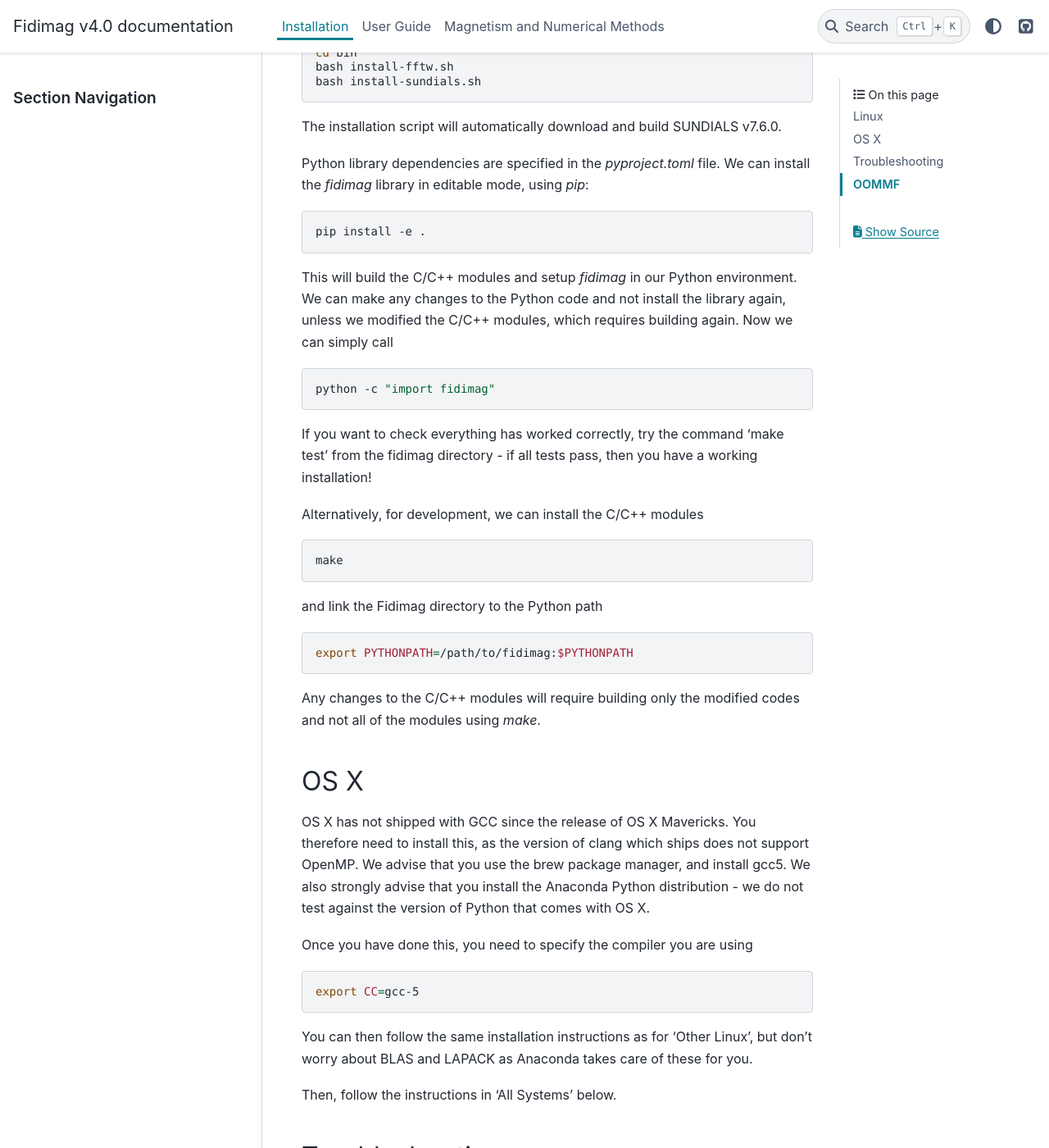
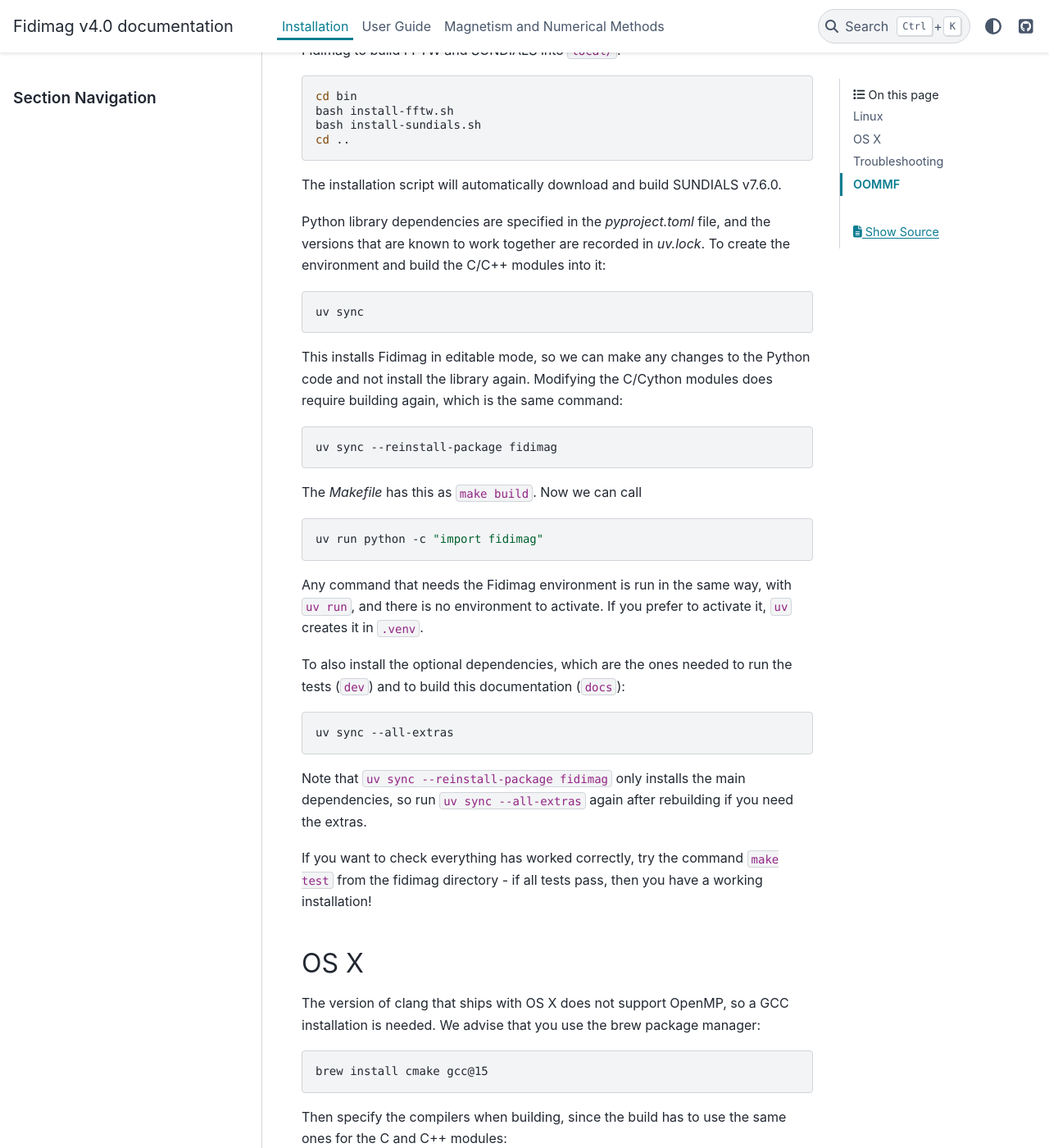
Before and after one commit to computationalmodelling/fidimag, a Sphinx documentation site: the page built from doc/install.rst, in a window 1280 px wide and 1400 px high, scrolled down 875 px. Shown: the whole window at 82% size. Built offline with Sphinx 7.4.7 and the PyData theme 0.15.4, drawn with Linux system fonts in a browser that asks for light colours; pages that are not in the unit, such as notebooks, are missing from menus; some of the changed text lies outside the part shown.

Commit message:
doc: describe the uv build in the installation instructions
The instructions still told the reader to build with `pip install -e .`, or to
run `make` and then set PYTHONPATH by hand, neither of which is how the package
has been built since the move to scikit-build-core. They now describe `uv sync`,
how to rebuild after changing the C or Cython sources, that commands are run
with `uv run` rather than by activating an environment, and how to get the
optional dependencies, including the caveat that `uv sync --reinstall-package
fidimag` drops them again.

The OS X section advised gcc5 and Anaconda; it now matches BUILD.md, which is
also referenced for anything more detailed. Adds `make clean` to the
troubleshooting section, and a note that the build searches `local/` before the
system for FFTW.

Co-Authored-By: Claude Opus 5 <noreply@anthropic.com>

```diff
--- a/doc/install.rst
+++ b/doc/install.rst
@@ -5,16 +5,19 @@ Installation
 Please use these instructions to build and run Fidimag on Linux, OS X, or Windows WSL.
 Fidimag can work in Windows using a Python disctribution such as Anaconda or Mamba, with a C/C++ compiler.
 
+Fidimag is built with `scikit-build-core` and CMake, and the Python environment
+is managed with `uv <https://docs.astral.sh/uv/>`. A more detailed description
+of the build, including how to pass options to CMake, is in ``BUILD.md``.
+
+
 Linux
 -----
 
-We recommend using `mamba <https://mamba.readthedocs.io/en/latest/>` (or conda). First create an environment with Python >= 3.10.
+Install `uv`, if it is not already available:
 
 .. code-block:: bash
 
-    mamba create -n fidimag python=3.13 -c conda-forge
-    mamba activate fidimag
-
+    curl -LsSf https://astral.sh/uv/install.sh | sh
 
 Now clone the repository and `cd` into it.
 
@@ -23,68 +26,87 @@ Now clone the repository and `cd` into it.
     git clone git@github.com:computationalmodelling/fidimag.git
     cd fidimag
 
-
-Install FFTW and Sundials. You will need a relatively recent installation of  (> version 3) to use the Sundials script. You may also need to install development versions of
+Fidimag needs FFTW and SUNDIALS, and you may also need the development versions
+of
 
 * BLAS
 * LAPACK
 
-though many Linux distributions come with these. Using the scripts provided in Fidimag:
+though many Linux distributions come with these. You will also need CMake (>=
+3.18) and a C/C++ compiler with OpenMP support. Using the scripts provided in
+Fidimag to build FFTW and SUNDIALS into ``local/``:
 
 .. code-block:: bash
 
     cd bin
     bash install-fftw.sh
     bash install-sundials.sh
+    cd ..
 
 The installation script will automatically download and build SUNDIALS v7.6.0.
 
-Python library dependencies are specified in the `pyproject.toml` file. We can install the `fidimag` library in editable mode, using `pip`:
+Python library dependencies are specified in the `pyproject.toml` file, and the
+versions that are known to work together are recorded in `uv.lock`. To create
+the environment and build the C/C++ modules into it:
 
 .. code-block:: bash
 
-    pip install -e .
+    uv sync
 
-This will build the C/C++ modules and setup `fidimag` in our Python environment. We can make any changes to the Python code and not install the library again, unless we modified the C/C++ modules, which requires building again. Now we can simply call
+This installs Fidimag in editable mode, so we can make any changes to the
+Python code and not install the library again. Modifying the C/Cython modules
+does require building again, which is the same command:
 
 .. code-block:: bash
 
-    python -c "import fidimag"
+    uv sync --reinstall-package fidimag
 
-
-If you want to check everything has worked correctly, try the command 'make test' from the fidimag directory - if all tests pass, then you have a working installation!
-
-Alternatively, for development, we can install the C/C++ modules
+The `Makefile` has this as ``make build``. Now we can call
 
 .. code-block:: bash
 
-    make
+    uv run python -c "import fidimag"
 
+Any command that needs the Fidimag environment is run in the same way, with
+``uv run``, and there is no environment to activate. If you prefer to activate
+it, ``uv`` creates it in ``.venv``.
 
-and link the Fidimag directory to the Python path
+To also install the optional dependencies, which are the ones needed to run the
+tests (``dev``) and to build this documentation (``docs``):
 
 .. code-block:: bash
 
-    export PYTHONPATH=/path/to/fidimag:$PYTHONPATH
+    uv sync --all-extras
 
+Note that ``uv sync --reinstall-package fidimag`` only installs the main
+dependencies, so run ``uv sync --all-extras`` again after rebuilding if you
+need the extras.
 
-Any changes to the C/C++ modules will require building only the modified codes and not all of the modules using `make`.
+If you want to check everything has worked correctly, try the command ``make
+test`` from the fidimag directory - if all tests pass, then you have a working
+installation!
 
 
 OS X
 ----
 
-OS X has not shipped with GCC since the release of OS X Mavericks. You therefore need to install this, as the version of clang which ships does not support OpenMP. We advise that you use the brew package manager, and install gcc5. We also strongly advise that you install the Anaconda Python distribution - we do not test against the version of Python that comes with OS X.
-
-Once you have done this, you need to specify the compiler you are using
+The version of clang that ships with OS X does not support OpenMP, so a GCC
+installation is needed. We advise that you use the brew package manager:
 
 .. code-block:: bash
 
-    export CC=gcc-5
+    brew install cmake gcc@15
 
-You can then follow the same installation instructions as for 'Other Linux', but don't worry about BLAS and LAPACK as Anaconda takes care of these for you.
+Then specify the compilers when building, since the build has to use the same
+ones for the C and C++ modules:
 
-Then, follow the instructions in 'All Systems' below.
+.. code-block:: bash
+
+    CC=gcc-15 CXX=g++-15 CMAKE_GENERATOR="Unix Makefiles" uv sync
+
+You can then follow the same installation instructions as for Linux, but don't
+worry about BLAS and LAPACK as they are taken care of for you.
+
 
 Troubleshooting
 ---------------
@@ -94,6 +116,17 @@ If there is a problem with finding C/C++ sundials and fftw libraries, it is nece
 .. code-block:: bash
 
     export LD_LIBRARY_PATH=/path/to/fidimag/local/lib:$LD_LIBRARY_PATH
+
+The build looks in ``local/`` first and only then falls back to a system
+installation, so a system FFTW is not picked up by mistake when both are
+present.
+
+If a build fails after the C/Cython sources have changed, or after switching
+branches, the old artefacts can be removed with
+
+.. code-block:: bash
+
+    make clean
 
 
 OOMMF
```
